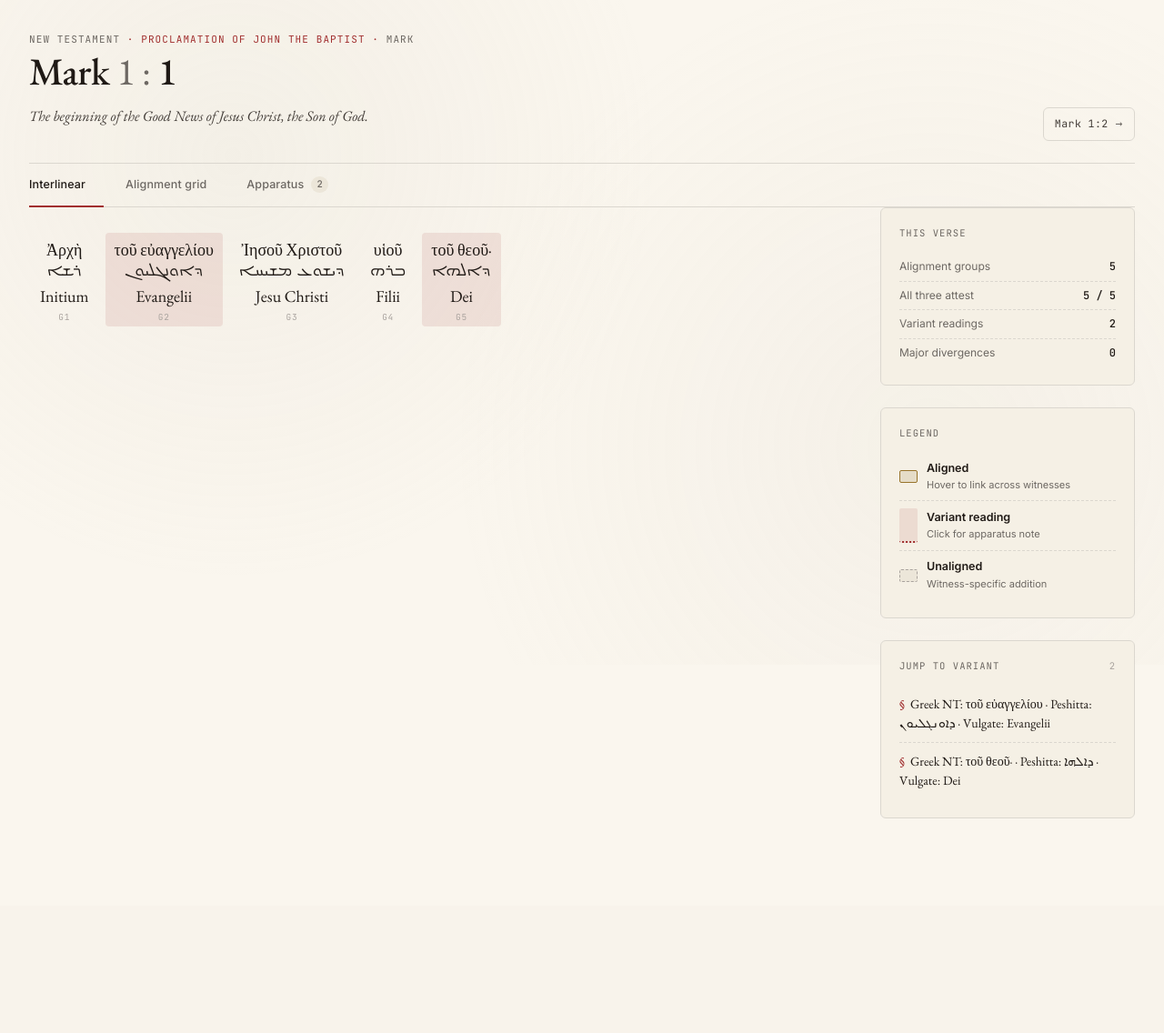
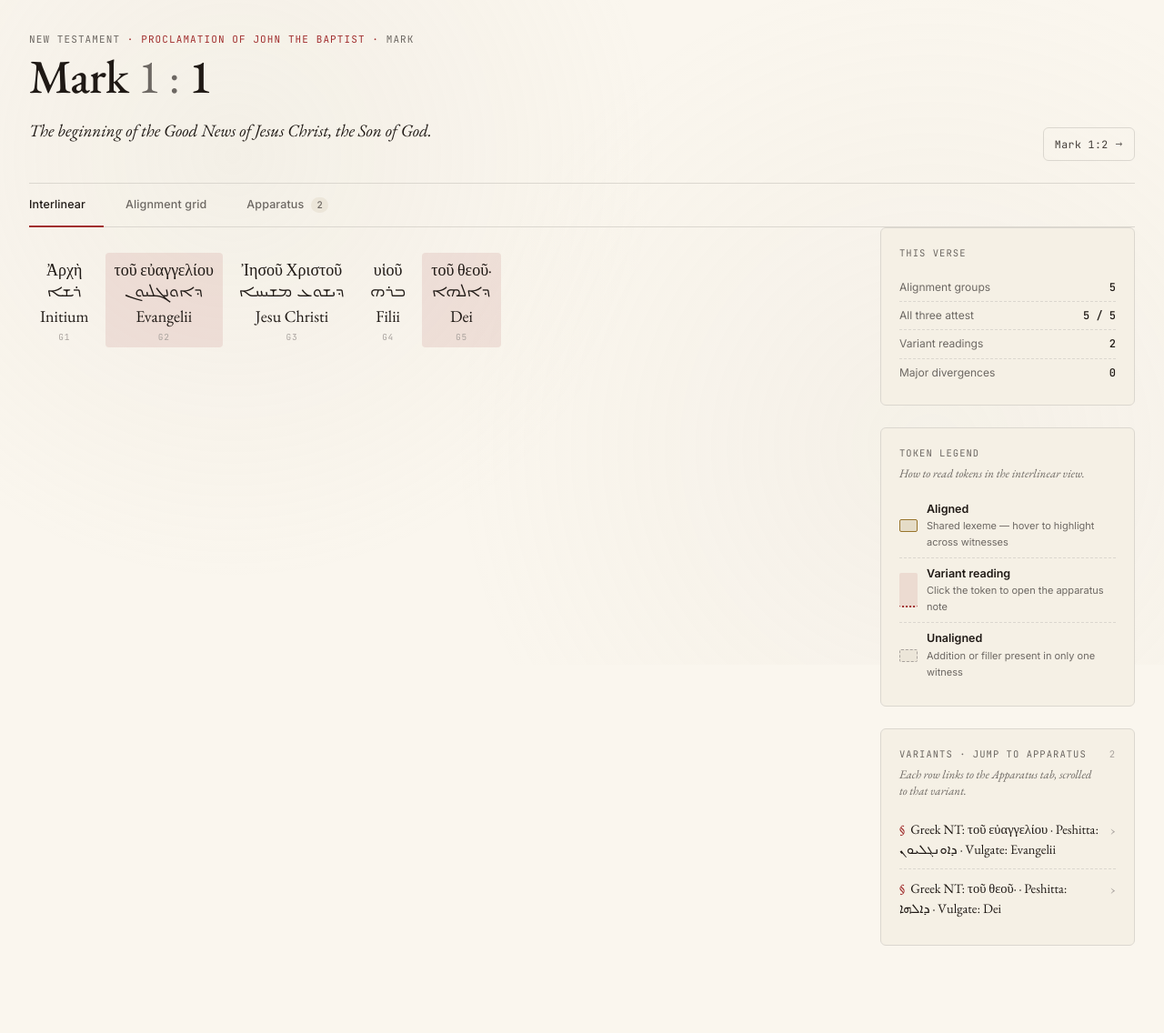
Before and after one commit to Jossifresben/translation-alignment, a Flask app: page /verse/mark/1/1 in a window 1280 px wide. Shown: the part 69-1205 px from the top of the page at 91% size. Before the commit the page ends 969 px from the top, so only its background shows below. Run offline with Flask 3, Linux system fonts and the light colour scheme.

Commit message:
style: address UX feedback on designer chrome
1. Legend clarity: rail "Legend" → "Token legend" with a one-line italic
   subtitle clarifying it applies to tokens in the current (interlinear /
   parallel) view.
2. Jump-to-variant: "Jump to variant" → "Variants · jump to apparatus"
   with a subtitle explaining the click target, plus stronger hover
   affordances on each list item (rubric-red color on hover, right-
   chevron that slides on hover). The entire row was already a link; it
   just didn't look like one.
3. Verse heading: h1 bumped 42 → 52px for the verse reference; gloss
   bumped 16 → 19px in ink-primary instead of ink-2, so the English
   rendering reads as body prose.
4. Enrichment tooltip: padding 10/12 → 16/20, max-width 280 → 380,
   token font 1.2em → 26px, body 0.9em → 15px, dd 16px; dt is now a
   proper uppercase mono caption. Much more readable at reading distance.
5. Apparatus: .variant-summary 15 → 17.5px, line-height 1.55 → 1.6,
   color ink-2 → ink for the critical apparatus prose.

```diff
--- a/static/css/styles.css
+++ b/static/css/styles.css
@@ -148,7 +148,7 @@ body::before {
 .verse-ref h1 {
   margin: 0;
   font-family: 'EB Garamond', serif;
-  font-size: 42px;
+  font-size: 52px;
   font-weight: 500;
   letter-spacing: -0.015em;
   line-height: 1;
@@ -158,11 +158,11 @@ body::before {
 .verse-gloss {
   font-family: 'EB Garamond', serif;
   font-style: italic;
-  font-size: 16px;
-  color: var(--ink-2);
-  max-width: 560px;
-  margin-top: 10px;
-  line-height: 1.45;
+  font-size: 19px;
+  color: var(--ink);
+  max-width: 640px;
+  margin-top: 14px;
+  line-height: 1.5;
 }
 
 .verse-pager {
@@ -592,6 +592,15 @@ body::before {
   display: flex; align-items: center; justify-content: space-between;
 }
 .rail-title .count { color: var(--ink-4); }
+.rail-sub {
+  font-family: 'EB Garamond', serif;
+  font-style: italic;
+  font-size: 13px;
+  color: var(--ink-3);
+  line-height: 1.4;
+  margin: -8px 0 12px;
+  max-width: 34ch;
+}
 
 .legend-item {
   display: flex; align-items: center; gap: 10px;
@@ -640,15 +649,17 @@ body::before {
   font-size: 12px;
 }
 
-/* Notes list */
+/* Notes list — clickable links to apparatus */
 .notes-item {
   padding: 10px 0;
-  font-size: 12.5px;
   line-height: 1.5;
   color: var(--ink-2);
   border-bottom: 1px dashed var(--rule);
   font-family: 'EB Garamond', serif;
-  font-size: 14px;
+  font-size: 14.5px;
+  position: relative;
+  padding-right: 18px;
+  transition: color 0.12s;
 }
 .notes-item:last-child { border-bottom: none; }
 .notes-item::before {
@@ -657,6 +668,17 @@ body::before {
   font-weight: 600;
   margin-right: 6px;
 }
+.notes-item::after {
+  content: "›";
+  position: absolute;
+  right: 0;
+  top: 10px;
+  color: var(--ink-4);
+  font-size: 16px;
+  transition: transform 0.12s, color 0.12s;
+}
+a.notes-item:hover { color: var(--rubric); cursor: pointer; }
+a.notes-item:hover::after { transform: translateX(3px); color: var(--rubric); }
 
 /* ─── Tweaks panel ────────────────────────────────────────── */
 
--- a/templates/_rail.html
+++ b/templates/_rail.html
@@ -23,39 +23,44 @@
   </div>
 
   <div class="rail-section">
-    <div class="rail-title">Legend</div>
+    <div class="rail-title">Token legend</div>
+    <p class="rail-sub">How to read tokens in the
+      {% if view == 'parallel' %}alignment grid{% else %}interlinear view{% endif %}.</p>
     <div class="legend-item">
       <div class="legend-swatch agreement"></div>
       <div class="legend-desc">
         <strong>Aligned</strong>
-        <small>Hover to link across witnesses</small>
+        <small>Shared lexeme — hover to highlight across witnesses</small>
       </div>
     </div>
     <div class="legend-item">
       <div class="legend-swatch variant"></div>
       <div class="legend-desc">
         <strong>Variant reading</strong>
-        <small>Click for apparatus note</small>
+        <small>Click the token to open the apparatus note</small>
       </div>
     </div>
     <div class="legend-item">
       <div class="legend-swatch unaligned"></div>
       <div class="legend-desc">
         <strong>Unaligned</strong>
-        <small>Witness-specific addition</small>
+        <small>Addition or filler present in only one witness</small>
       </div>
     </div>
   </div>
 
+  {% if verse.variants %}
   <div class="rail-section">
     <div class="rail-title">
-      <span>Jump to variant</span>
+      <span>Variants · jump to apparatus</span>
       <span class="count">{{ verse.variants|length }}</span>
     </div>
+    <p class="rail-sub">Each row links to the Apparatus tab, scrolled to that variant.</p>
     {% for v in verse.variants %}
       <a class="notes-item"
          href="{{ url_for('verse', book=verse.book|lower, chapter=verse.chapter, verse=verse.verse, view='apparatus', variant=v.id) }}#variant-{{ v.id }}"
          data-variant-link="{{ v.id }}">{{ v.title }}</a>
     {% endfor %}
   </div>
+  {% endif %}
 </aside>
```
Also changed, not shown: other parts of static/css/styles.css (+49 -12 lines).
